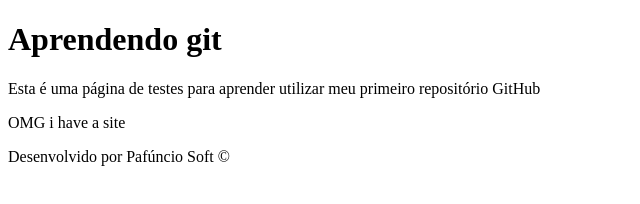
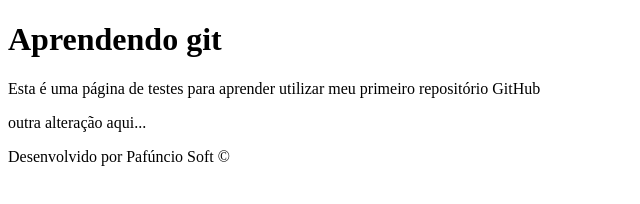
Before and after one commit to pskemellyn/RepositorioTeste, a plain HTML site: page index.html in a window 1280 px wide. Shown: the full height of the page, 0-640 px from the left. Drawn offline with Linux system fonts and the light colour scheme.

Commit message:
Versõ unificado

```diff
--- a/index.html
+++ b/index.html
@@ -19,7 +19,7 @@
         Esta é uma página de testes para aprender utilizar meu primeiro repositório GitHub
     </p>
 
-    <p>OMG i have a site</p>
+    <p>outra alteração aqui...</p>
 
 
 
```
